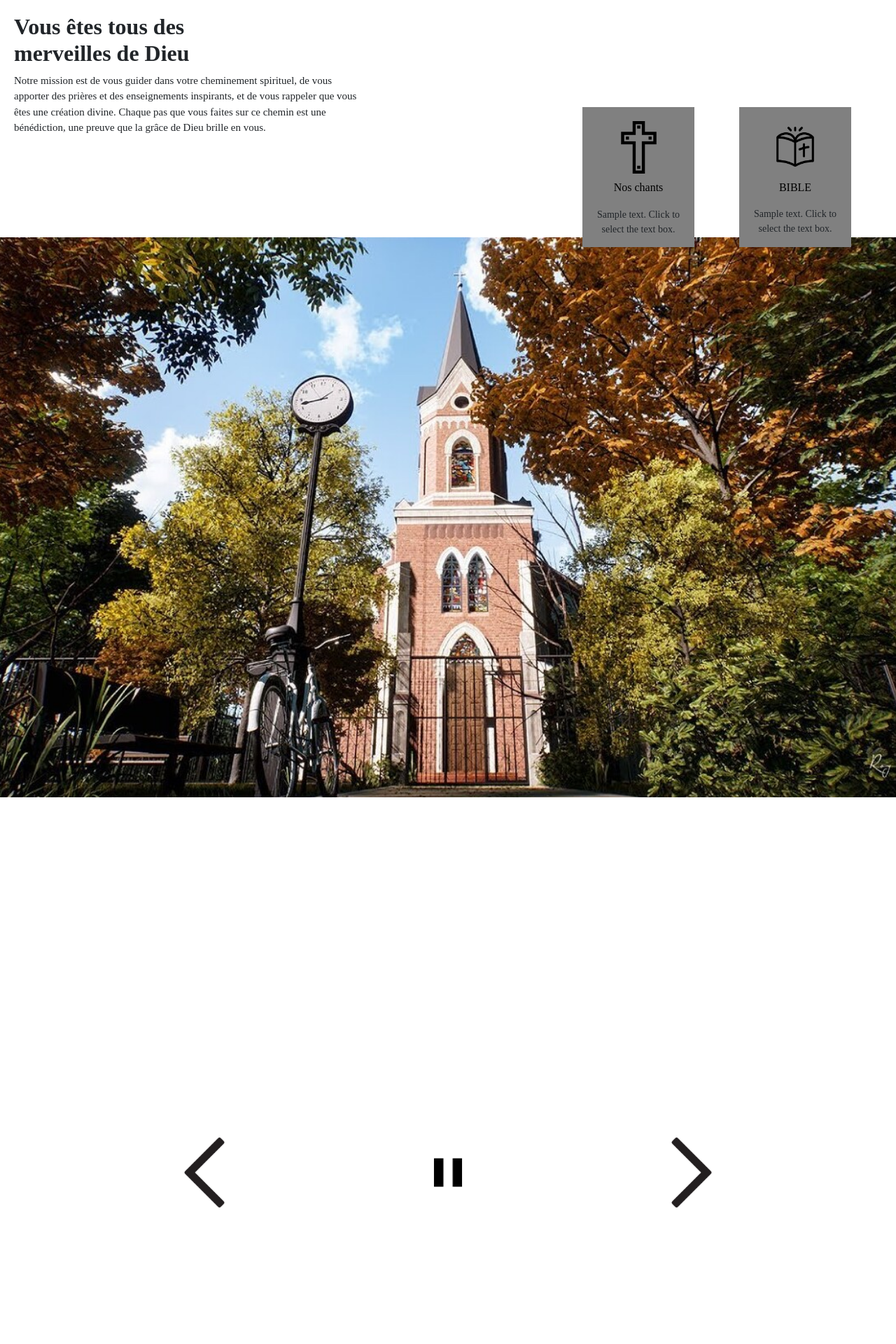
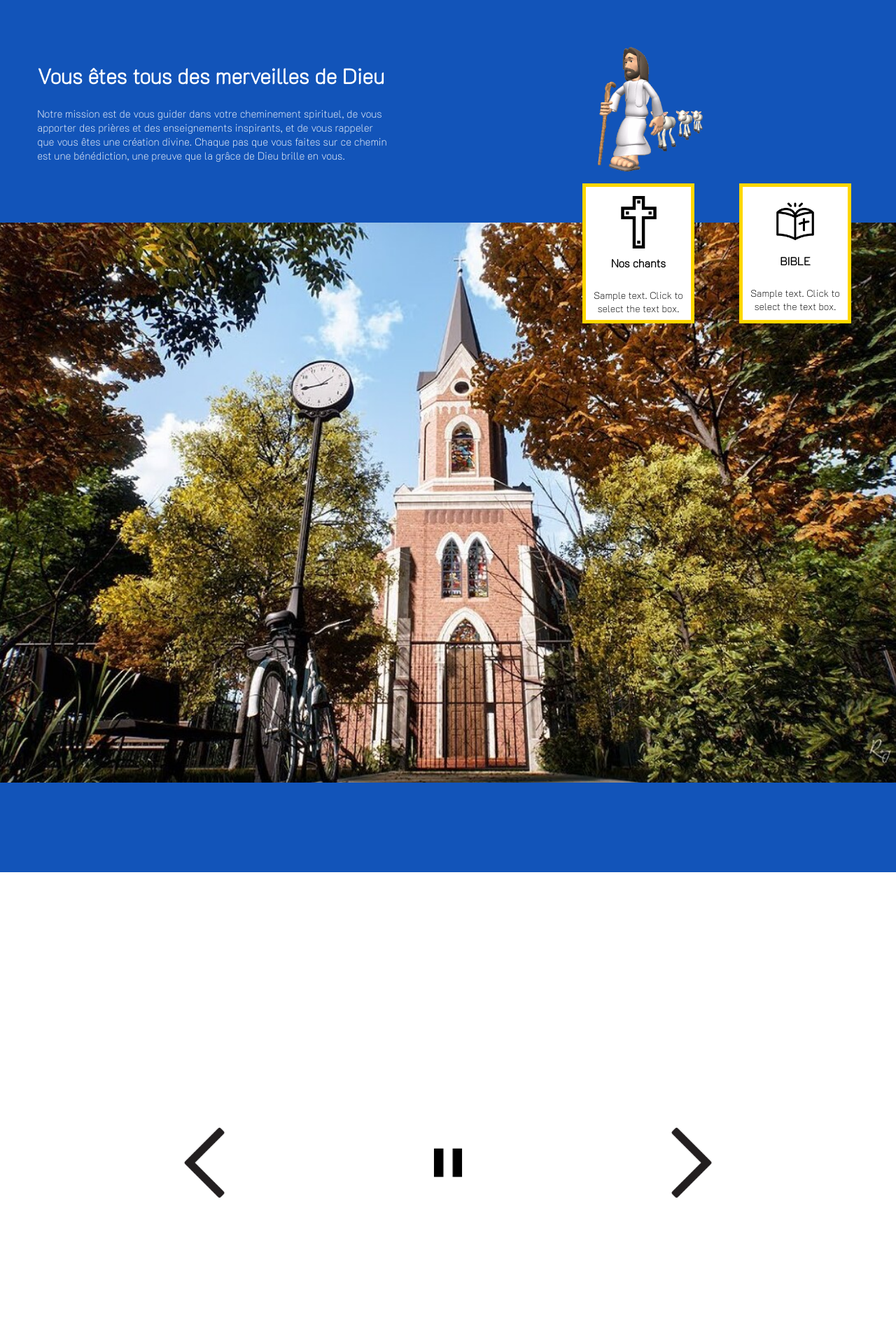
Before and after one commit to ffillouxdev/PrayerGeneratorEveryDay, a Django app: page / in a window 1280 px wide. Shown: the part 876-2796 px from the top of the page at 70% size. Run offline with Django 4.2, Linux system fonts and the light colour scheme; data comes from the database, SQL or seed files in the repository; some libraries are stand-ins or nearby versions.

Commit message:
nouveau design, ajustement base.html et css

```diff
--- a/PrayerGeneratorEveryDay/myapp/static/css/home.css
+++ b/PrayerGeneratorEveryDay/myapp/static/css/home.css
@@ -11,7 +11,6 @@
         -moz--background-size:cover;
         -o--background-size:cover;
         background-size: cover;
-
     }
 
 
@@ -29,6 +28,7 @@
         min-height: 300px;
         max-height: 500px;
         margin-bottom: 10%;
+        border: 5px solid #FFD700;
     }
 
     .prayerGenerator {
@@ -60,20 +60,43 @@
     .second-section {
         width: 100%;
         height: 40vh;
+        color: #ffffff;
     }
 
-    .second-section h2 {
+    .second-section .container1 {
+        display: flex;
+        flex-direction: row;
+        align-items: center;
+        justify-content: space-evenly;
+        width: 100%;
+        height: 100%;
+    }
+    .second-section .div1 h2 {
         font-weight: bold;
-        width: 300px;
+        width: 100%;
+        font-size: 30px;
         margin-top: 20px;
         margin-left: 20px;
     }
 
-    .second-section p {
+    .second-section .div1 p {
         margin-left: 20px;
         margin-right: 20px;
         font-size: 15px;
         width: 500px;
+    }
+
+    .second-section .div2 {
+        display: flex;
+        flex-direction: column;
+        align-items: center;
+        justify-content: center;
+        width: 50%;
+        height: 100%;
+    }
+
+    .second-section .div2  #jesus-gif {
+        height: 25vh;
     }
 
     .text-box_container {
@@ -99,14 +122,16 @@
     }
 
     .text-box_container .text {
-        background-color: gray;
+        background-color: #fff;
+        color: #000;
         width: 160px;
         height: 200px;
         display: flex;
         flex-direction: column;
         align-items: center;
         justify-content: center;
-        margin-top: 11%;
+        margin-top: -11%;
+        border: 5px solid #FFD700;
     }
 
     .text-box_container .text img {
@@ -179,7 +204,7 @@
 
 
 
-
+/*https://nicepage.com/st/5587440/our-mission-vision-and-confession-website-template*/
 
 
 
@@ -207,7 +232,6 @@
         -moz--background-size:cover;
         -o--background-size:cover;
         background-size: cover;
-
     }
 
 
@@ -225,6 +249,7 @@
         min-height: 300px;
         max-height: 500px;
         margin-bottom: 10%;
+        border: 5px solid #FFD700;
     }
 
     .prayerGenerator {
@@ -256,20 +281,43 @@
     .second-section {
         width: 100%;
         height: 40vh;
+        color: #ffffff;
     }
 
-    .second-section h2 {
+    .second-section .container1 {
+        display: flex;
+        flex-direction: row;
+        align-items: center;
+        justify-content: space-evenly;
+        width: 100%;
+        height: 100%;
+    }
+    .second-section .div1 h2 {
         font-weight: bold;
-        width: 300px;
+        width: 100%;
+        font-size: 30px;
         margin-top: 20px;
         margin-left: 20px;
     }
 
-    .second-section p {
+    .second-section .div1 p {
         margin-left: 20px;
         margin-right: 20px;
         font-size: 15px;
         width: 500px;
+    }
+
+    .second-section .div2 {
+        display: flex;
+        flex-direction: column;
+        align-items: center;
+        justify-content: center;
+        width: 50%;
+        height: 100%;
+    }
+
+    .second-section .div2  #jesus-gif {
+        height: 25vh;
     }
 
     .text-box_container {
@@ -292,13 +340,11 @@
 
     .text-box_container .text:hover {
         background-color: #1254b9;
-        transition: 1s;
-        height: 250px;
-        margin-top: -15%;
     }
 
     .text-box_container .text {
-        background-color: gray;
+        background-color: #fff;
+        color: #000;
         width: 160px;
         height: 200px;
         display: flex;
@@ -306,6 +352,7 @@
         align-items: center;
         justify-content: center;
         margin-top: -11%;
+        border: 5px solid #FFD700;
     }
 
     .text-box_container .text img {
--- a/PrayerGeneratorEveryDay/myapp/templates/home.html
+++ b/PrayerGeneratorEveryDay/myapp/templates/home.html
@@ -5,7 +5,6 @@
 <!--<script src="{% static 'js/random_Images.js' %}?{% now 'U' %}"></script>-->
 {% endblock %}
 {% block content %}
-<main>
 <div id="prayers" class="first-section">
     <h1>Recevez votre <br> prière quotidienne 🙏</h1>
     <div class="central-container">
@@ -16,11 +15,18 @@
     </div>
 </div>
 <div class="second-section">
+    <div class="container1">
+        <div class="div1">
             <h2>Vous êtes tous des merveilles de Dieu</h2>
             <p>Notre mission est de vous guider dans votre cheminement spirituel, de vous apporter
             des prières et des enseignements inspirants, et de vous rappeler que vous êtes une création divine.
             Chaque pas que vous faites sur ce chemin est une bénédiction, une preuve que la grâce de Dieu brille en vous.
             </p>
+        </div>
+        <div class="div2">
+            <img src="{%static 'assets/jesus.gif' %}" id="jesus-gif" alt="jesus walking with sheeps">
+        </div>
+    </div>
     <div class="text-box_container">
        <div class="text box1">
             <img src="{%static 'assets/cross1.png' %}" alt="christian cross">
@@ -35,7 +41,6 @@
     </div>
 </div>
 <div class="third-section">
-
 </div>
 <div id="nos_chants" class="fourth-section">
     <p>{{musicForPrayer.tittle}}</p>
@@ -45,5 +50,4 @@
         <button id="right"><img src="{%static 'assets/right.png' %}" alt=""></button>
     </div>
 </div>
-</main>
 {% endblock %}
--- a/PrayerGeneratorEveryDay/static/css/base.css
+++ b/PrayerGeneratorEveryDay/static/css/base.css
@@ -4,20 +4,74 @@
 * {
     box-sizing: border-box;
     resize: none;
-    font-family: 'Inika';
+    font-family: 'K2D', sans-serif;
 }
 
-.navbar {
-    background-color:  #1254b9;
-    height: 75px;
+body {
+    margin: 0;
+    padding: 0;
+    background-color: #ffffff;
 }
-.navbar a {
+
+header {
+    height: 8vh;
+    width: 100vw;
+    background-color: #1254b9;
+}
+
+nav .container {
+    display: flex;
+    flex-direction: row;
+    justify-content: space-evenly;
+    align-items: center;
+}
+
+nav .container h1 {
+    color : #FFD700;
+}
+
+nav .container ul {
+    display: flex;
+    flex-direction: row;
+    justify-content: space-between;
+    align-items: center;
+    width: 50vw;
+    list-style: none;
+    text-decoration: none;
+}
+
+
+nav .container ul li a {
+    text-decoration: none;
+    font-size: 1.5rem;
+    font-weight: bold;
     color: #FFD700;
 }
 
-.footer {
+/*Main Section*/
+main {
+    width: 100vw;
     background-color: #1254b9;
+}
+
+main hr {
+    border: 5px solid #FFD700;
+    width: 100vw;
+    margin: 0;
+}
+
+/*footer section*/
+footer {
+    height: 8vh;
+    width: 100vw;
+    background-color: #1254b9;
+    bottom: 0;
+    position: relative;
+}
+
+footer .container {
+    display: flex;
+    justify-content: center;
+    align-items: center;
     color: #FFD700;
-    text-align: center;
-    padding: 20px;
 }
--- a/PrayerGeneratorEveryDay/templates/base.html
+++ b/PrayerGeneratorEveryDay/templates/base.html
@@ -4,33 +4,35 @@
 <head>
     <meta charset="UTF-8">
     <meta name="viewport" content="width=device-width, initial-scale=1.0">
+    <link rel="preconnect" href="https://fonts.googleapis.com">
+    <link rel="preconnect" href="https://fonts.gstatic.com" crossorigin>
+    <link href="https://fonts.googleapis.com/css2?family=K2D:wght@100&display=swap" rel="stylesheet">
     <title>PrayerGeneratorEverDay</title>
-    <link rel="stylesheet" href="https://cdnjs.cloudflare.com/ajax/libs/twitter-bootstrap/4.5.2/css/bootstrap.min.css">
     <link rel="stylesheet" href="{% static 'css/base.css' %}?{% now 'U' %}">
 </head>
 <body>
-    <nav class="navbar navbar-expand-lg navbar-dark">
+    <header>
+        <nav>
             <div class="container">
-            <a class="navbar-brand" href="#">PrayerGeneratorEverDay</a>
-            <button class="navbar-toggler" type="button" data-toggle="collapse" data-target="#navbarNav" aria-controls="navbarNav" aria-expanded="false" aria-label="Toggle navigation">
-                <span class="navbar-toggler-icon"></span>
-            </button>
-            <div class="collapse navbar-collapse" id="navbarNav">
-                <ul class="navbar-nav ml-auto">
-                    <li class="nav-item">
+                <h1>PrayerGeneratorEverDay</h1>
+                <div class="navbarNav">
+                    <ul>
+                        <li class="nav-item 1">
                             <a class="nav-link" href="#">Accueil</a>
                         </li>
-                    <li class="nav-item">
+                        <li class="nav-item  2">
                             <a class="nav-link" href="#">À Propos</a>
                         </li>
-                    <li class="nav-item">
+                        <li class="nav-item 3">
                             <a class="nav-link" href="#">Contact</a>
                         </li>
                     </ul>
                 </div>
             </div>
         </nav>
+    </header>
     <main>
+        <hr>
         {% block extra_css %}{% endblock %}
         {% block content %}{% endblock %}
     </main>
@@ -39,8 +41,5 @@
             <p>&copy; 2023 PrayerGeneratorEverDay - Tous droits réservés</p>
         </div>
     </footer>
-
-    <script src="https://cdnjs.cloudflare.com/ajax/libs/jquery/3.5.1/jquery.min.js"></script>
-    <script src="https://cdnjs.cloudflare.com/ajax/libs/twitter-bootstrap/4.5.2/js/bootstrap.min.js"></script>
 </body>
 </html>
```
Also changed, not shown: PrayerGeneratorEveryDay/myapp/static/assets/jesus.gif (added). Lines whose indentation alone changed are shown as unchanged.
